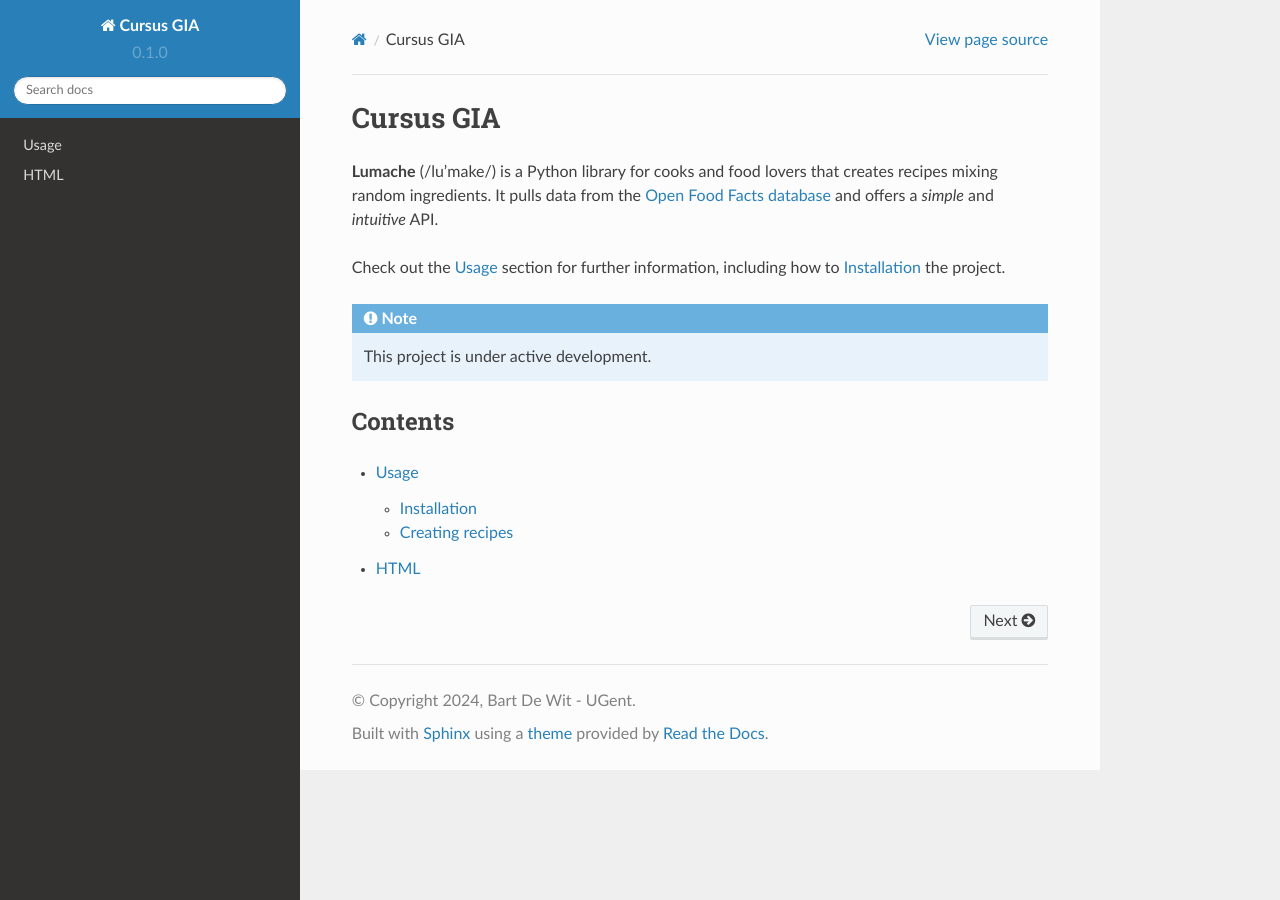
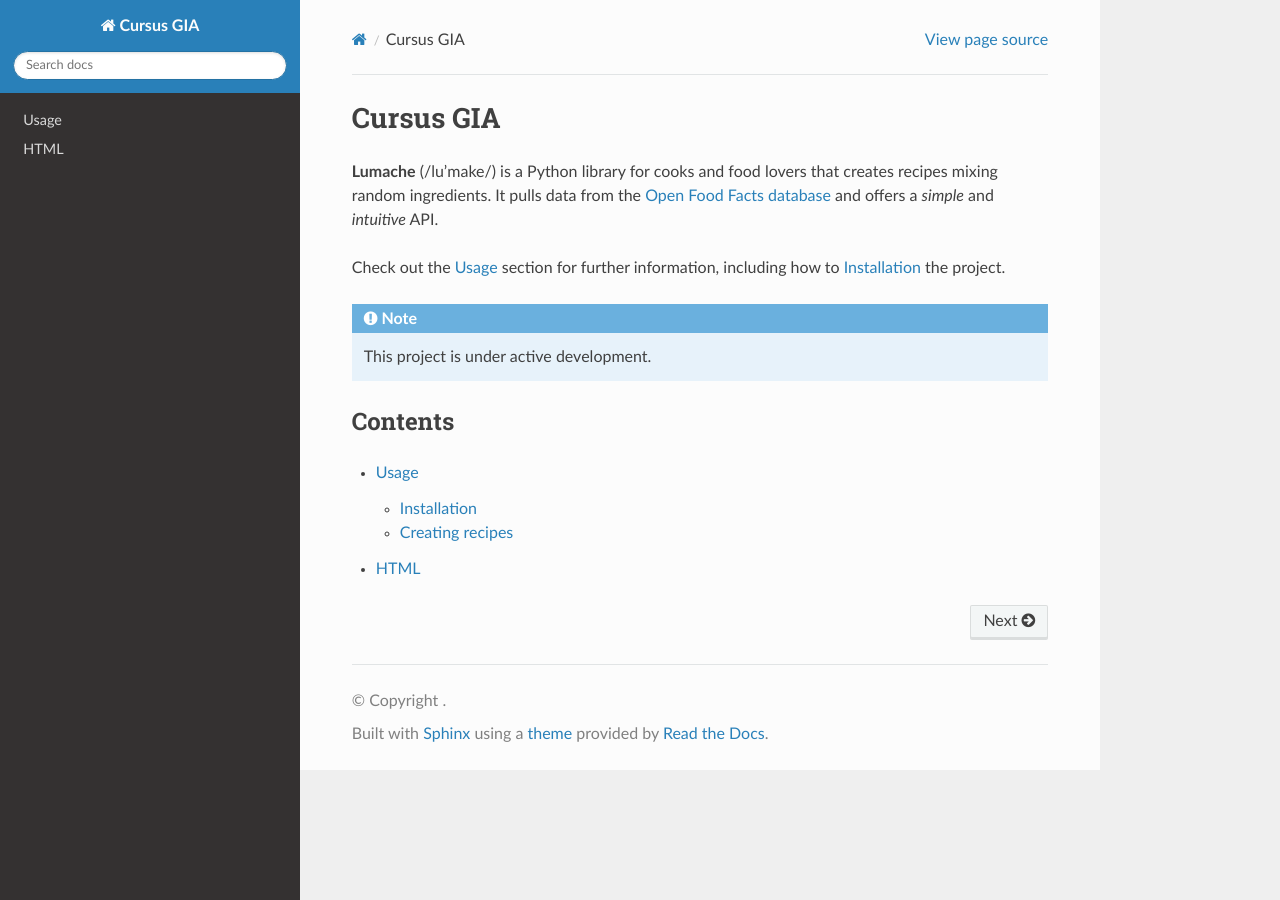
Before and after one commit to bartdewit03/cursus-gia, a Sphinx documentation site: the page built from docs/source/index.rst, in a window 1280 px wide. Built offline with Sphinx 7.4.7 and the Read the Docs theme 2.0.0, drawn with Linux system fonts in a browser that asks for light colours; pages that are not in the unit, such as notebooks, are missing from menus.

Commit message:
Update conf.py

```diff
--- a/docs/source/conf.py
+++ b/docs/source/conf.py
@@ -1,35 +1,20 @@
 # Configuration file for the Sphinx documentation builder.
 
-# -- Project information
+# -- Project information -----------------------------------------------------
+project = 'Cursus GIA'
+author = 'Your Name'
+release = '0.1'
 
-project = 'Cursus GIA'
-copyright = '2024, Bart De Wit - UGent'
-author = 'Bart De Wit'
-
-release = '0.1'
-version = '0.1.0'
-
-# -- General configuration
-
+# -- General configuration ---------------------------------------------------
 extensions = [
-    'sphinx.ext.duration',
-    'sphinx.ext.doctest',
     'sphinx.ext.autodoc',
-    'sphinx.ext.autosummary',
-    'sphinx.ext.intersphinx',
+    'sphinx.ext.napoleon',
+    'sphinx.ext.viewcode',
 ]
 
-intersphinx_mapping = {
-    'python': ('https://docs.python.org/3/', None),
-    'sphinx': ('https://www.sphinx-doc.org/en/master/', None),
-}
-intersphinx_disabled_domains = ['std']
+templates_path = ['_templates']
+exclude_patterns = []
 
-templates_path = ['_templates']
-
-# -- Options for HTML output
-
+# -- Options for HTML output -------------------------------------------------
 html_theme = 'sphinx_rtd_theme'
-
-# -- Options for EPUB output
-epub_show_urls = 'footnote'
+html_static_path = ['_static']
```
